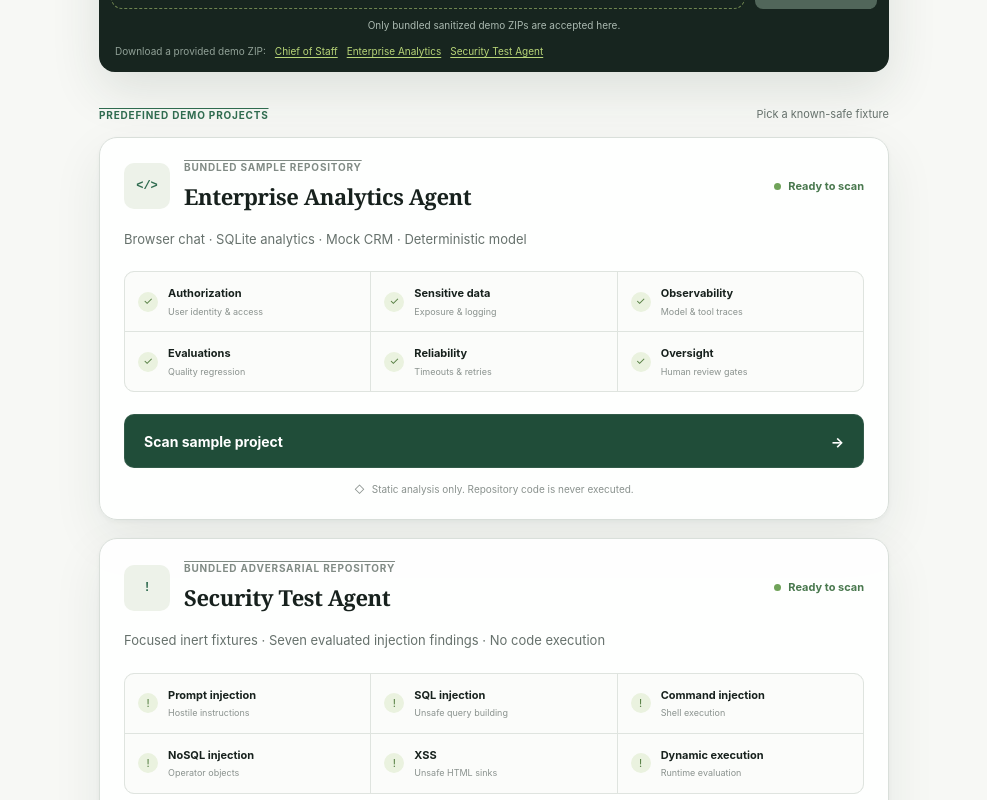
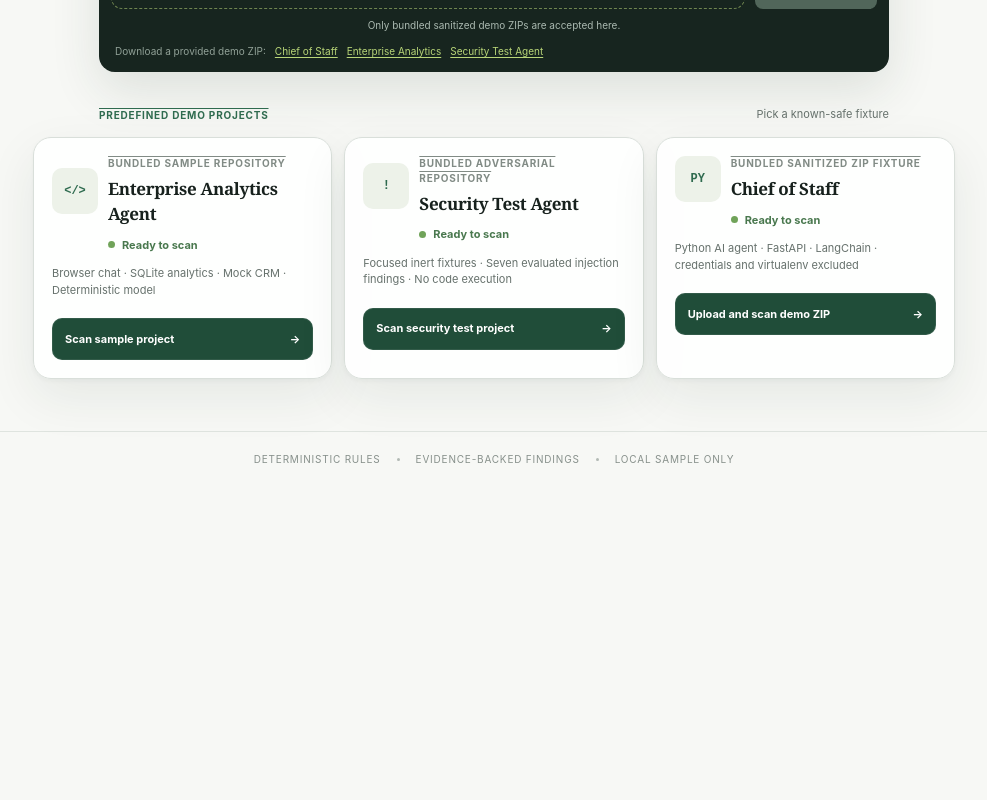
Before and after one commit to mkarunaker/production-lens, a Next.js app: page / in a window 1280 px wide. Shown: the part 620-1420 px from the top of the page, without its empty margins (146-1133 px from the left). After the commit the page ends 1107 px from the top, so only its background shows below. Built offline with nearby package versions, Linux system fonts and the light colour scheme.

Commit message:
feat: show predefined demos in one row

```diff
--- a/app/globals.css
+++ b/app/globals.css
@@ -87,6 +87,15 @@ button { font: inherit; }
 .visually-hidden { position: absolute; width: 1px; height: 1px; overflow: hidden; clip: rect(0 0 0 0); white-space: nowrap; }
 .projects-heading { max-width: 790px; margin: 34px auto -34px; display: flex; justify-content: space-between; align-items: end; color: var(--muted); font-size: 11px; }
 .projects-heading .overline { margin: 0; color: var(--green); }
+.project-strip { max-width: 1100px; margin: 48px auto 0; display: grid; grid-template-columns: repeat(3, 1fr); gap: 12px; text-align: left; }
+.project-strip .sample-card, .project-strip .secondary-sample { margin: 0; padding: 18px; }
+.project-strip .sample-heading { grid-template-columns: auto 1fr; gap: 10px; }
+.project-strip .ready { grid-column: 2; }
+.project-strip .sample-card h2 { font-size: 17px; }
+.project-strip .sample-card > p { min-height: 38px; margin: 12px 0 0; font-size: 11px; }
+.project-strip .scan-scope { display: none; }
+.project-strip .scan-button { min-height: 42px; margin-top: 15px; padding: 0 13px; font-size: 11px; }
+.project-strip .safety-note { display: none; }
 
 .sample-card {
   max-width: 790px; margin: 48px auto 0; padding: 22px 24px; text-align: left;
@@ -281,6 +290,7 @@ button { font: inherit; }
   .sample-card { padding: 19px; }
   .upload-row { display: grid; grid-template-columns: 1fr; }
   .upload-scan-button { width: 100%; min-height: 42px; }
+  .project-strip { grid-template-columns: 1fr; margin-top: 48px; }
   .sample-heading { grid-template-columns: auto 1fr; }
   .ready { grid-column: 2; }
   .scan-scope, .summary-grid { grid-template-columns: 1fr 1fr; }
--- a/app/page.tsx
+++ b/app/page.tsx
@@ -40,7 +40,7 @@ export default function Home() {
 
         <DemoUpload />
         <div className="projects-heading"><span className="overline">Predefined demo projects</span><span>Pick a known-safe fixture</span></div>
-        <div className="sample-card">
+        <div className="project-strip"><div className="sample-card">
           <div className="sample-heading">
             <div className="repo-icon" aria-hidden="true">{"</>"}</div>
             <div>
@@ -114,7 +114,7 @@ export default function Home() {
             <span>Upload and scan demo ZIP</span><span aria-hidden="true">→</span>
           </Link>
           <div className="safety-note"><span aria-hidden="true">◇</span> Hosted demos are fixed sanitized fixtures; arbitrary uploads remain disabled.</div>
-        </div>
+        </div></div>
       </section>
 
       <footer className="home-footer">
```
